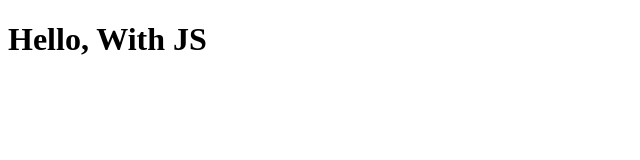
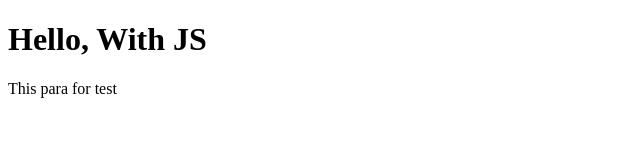
Before and after one commit to HossamHassan70/class-2-5, a plain HTML site: page index.html in a window 1280 px wide. Shown: the whole page, without its empty margins (0-640 px from the left). Drawn offline with Linux system fonts and the light colour scheme.

Commit message:
add paragragh to index file

```diff
--- a/index.html
+++ b/index.html
@@ -7,5 +7,6 @@
 </head>
 <body>
     <h1>Hello, With JS</h1>
+    <p>This para for test</p>
 </body>
 </html>
```
